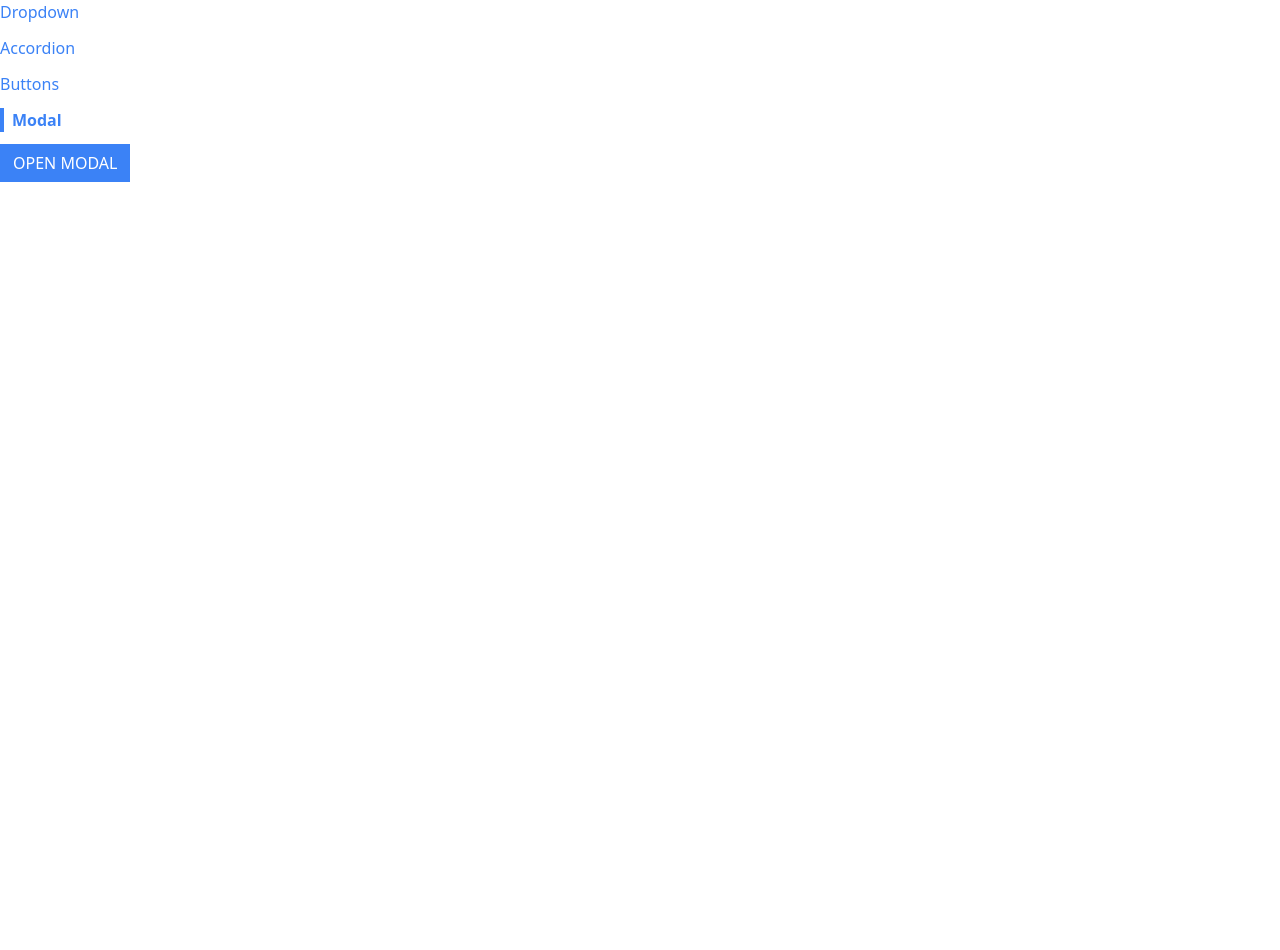
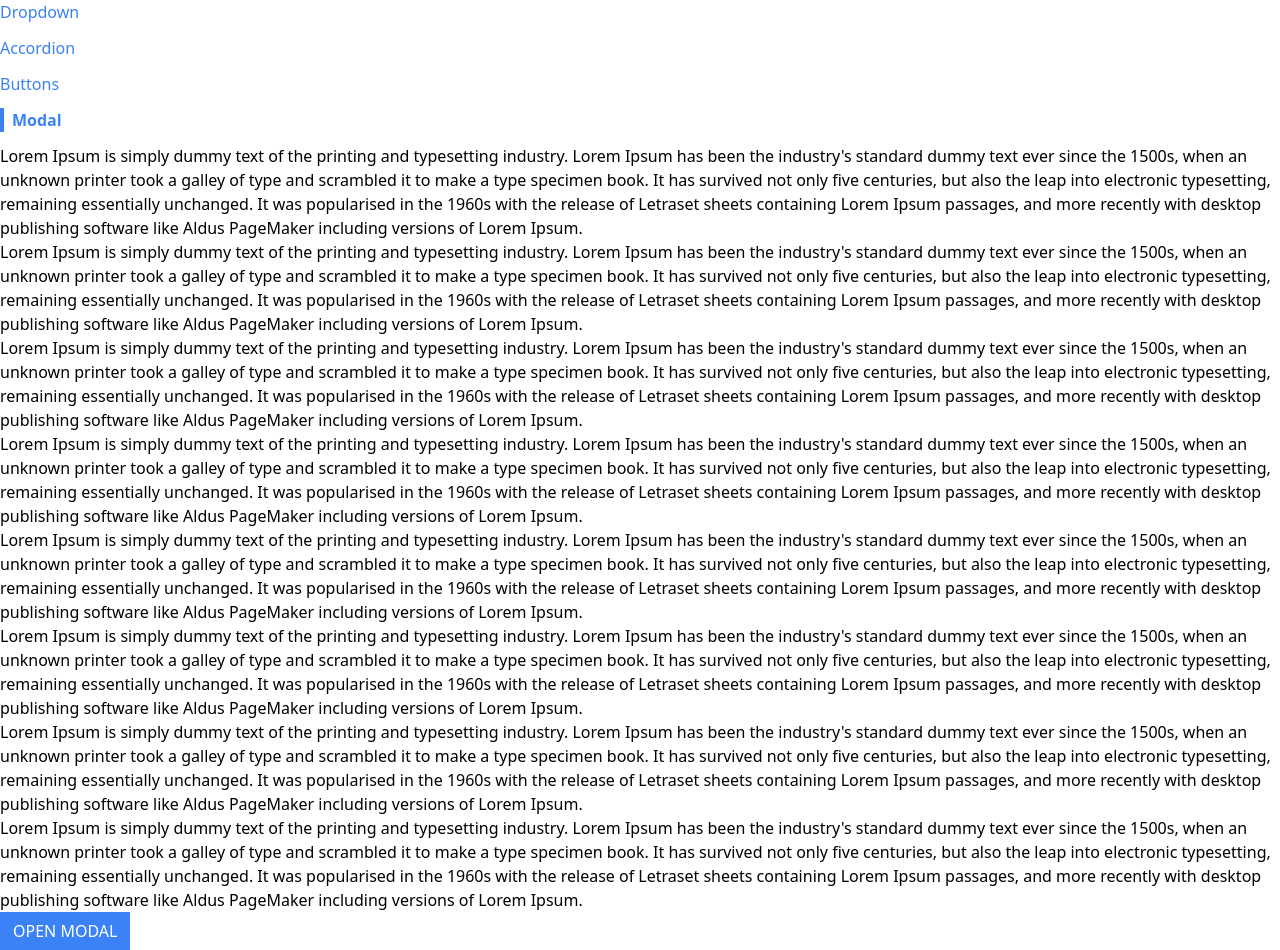
Before and after one commit to Jeungbin/react-udemy-lecture, a React (Create React App) app: page /modal in a window 1280 px wide. Before the commit the page ends 800 px from the top, so only its background shows below. Built offline with nearby package versions, Linux system fonts and the light colour scheme.

Commit message:
Fix OverFlow

```diff
--- a/src/10.Navigation and Routing/components/Modal.js
+++ b/src/10.Navigation and Routing/components/Modal.js
@@ -1,14 +1,22 @@
-import React, { useState } from "react";
+import React, { useEffect } from "react";
 import ReactDOM from "react-dom";
 
 export default function Modal({ onClose, children, actionBar }) {
+  useEffect(() => {
+    document.body.classList.add("overflow-hidden");
+
+    return () => {
+      document.body.classList.remove("overflow-hidden");
+    };
+  }, []);
+
   return ReactDOM.createPortal(
     <div>
       <div
         onClick={onClose}
-        className="absolute inset-0 bg-gray-300 opacity-80"
+        className="fixed inset-0 bg-gray-300 opacity-80"
       ></div>
-      <div className="absolute inset-40 p-10 bg-white">
+      <div className="fixed inset-40 p-10 bg-white">
         <div className="flex flex-col justify-between h-full">
           {children}
           <div className="flex justify-end">{actionBar}</div>
--- a/src/10.Navigation and Routing/pages/ModalPage.js
+++ b/src/10.Navigation and Routing/pages/ModalPage.js
@@ -29,12 +29,100 @@
 
   return (
     <div className="relative">
+      <p>
+        Lorem Ipsum is simply dummy text of the printing and typesetting
+        industry. Lorem Ipsum has been the industry's standard dummy text ever
+        since the 1500s, when an unknown printer took a galley of type and
+        scrambled it to make a type specimen book. It has survived not only five
+        centuries, but also the leap into electronic typesetting, remaining
+        essentially unchanged. It was popularised in the 1960s with the release
+        of Letraset sheets containing Lorem Ipsum passages, and more recently
+        with desktop publishing software like Aldus PageMaker including versions
+        of Lorem Ipsum.
+      </p>
+      <p>
+        Lorem Ipsum is simply dummy text of the printing and typesetting
+        industry. Lorem Ipsum has been the industry's standard dummy text ever
+        since the 1500s, when an unknown printer took a galley of type and
+        scrambled it to make a type specimen book. It has survived not only five
+        centuries, but also the leap into electronic typesetting, remaining
+        essentially unchanged. It was popularised in the 1960s with the release
+        of Letraset sheets containing Lorem Ipsum passages, and more recently
+        with desktop publishing software like Aldus PageMaker including versions
+        of Lorem Ipsum.
+      </p>
+      <p>
+        Lorem Ipsum is simply dummy text of the printing and typesetting
+        industry. Lorem Ipsum has been the industry's standard dummy text ever
+        since the 1500s, when an unknown printer took a galley of type and
+        scrambled it to make a type specimen book. It has survived not only five
+        centuries, but also the leap into electronic typesetting, remaining
+        essentially unchanged. It was popularised in the 1960s with the release
+        of Letraset sheets containing Lorem Ipsum passages, and more recently
+        with desktop publishing software like Aldus PageMaker including versions
+        of Lorem Ipsum.
+      </p>
+      <p>
+        Lorem Ipsum is simply dummy text of the printing and typesetting
+        industry. Lorem Ipsum has been the industry's standard dummy text ever
+        since the 1500s, when an unknown printer took a galley of type and
+        scrambled it to make a type specimen book. It has survived not only five
+        centuries, but also the leap into electronic typesetting, remaining
+        essentially unchanged. It was popularised in the 1960s with the release
+        of Letraset sheets containing Lorem Ipsum passages, and more recently
+        with desktop publishing software like Aldus PageMaker including versions
+        of Lorem Ipsum.
+      </p>
+      <p>
+        Lorem Ipsum is simply dummy text of the printing and typesetting
+        industry. Lorem Ipsum has been the industry's standard dummy text ever
+        since the 1500s, when an unknown printer took a galley of type and
+        scrambled it to make a type specimen book. It has survived not only five
+        centuries, but also the leap into electronic typesetting, remaining
+        essentially unchanged. It was popularised in the 1960s with the release
+        of Letraset sheets containing Lorem Ipsum passages, and more recently
+        with desktop publishing software like Aldus PageMaker including versions
+        of Lorem Ipsum.
+      </p>
+      <p>
+        Lorem Ipsum is simply dummy text of the printing and typesetting
+        industry. Lorem Ipsum has been the industry's standard dummy text ever
+        since the 1500s, when an unknown printer took a galley of type and
+        scrambled it to make a type specimen book. It has survived not only five
+        centuries, but also the leap into electronic typesetting, remaining
+        essentially unchanged. It was popularised in the 1960s with the release
+        of Letraset sheets containing Lorem Ipsum passages, and more recently
+        with desktop publishing software like Aldus PageMaker including versions
+        of Lorem Ipsum.
+      </p>
+      <p>
+        Lorem Ipsum is simply dummy text of the printing and typesetting
+        industry. Lorem Ipsum has been the industry's standard dummy text ever
+        since the 1500s, when an unknown printer took a galley of type and
+        scrambled it to make a type specimen book. It has survived not only five
+        centuries, but also the leap into electronic typesetting, remaining
+        essentially unchanged. It was popularised in the 1960s with the release
+        of Letraset sheets containing Lorem Ipsum passages, and more recently
+        with desktop publishing software like Aldus PageMaker including versions
+        of Lorem Ipsum.
+      </p>
+      <p>
+        Lorem Ipsum is simply dummy text of the printing and typesetting
+        industry. Lorem Ipsum has been the industry's standard dummy text ever
+        since the 1500s, when an unknown printer took a galley of type and
+        scrambled it to make a type specimen book. It has survived not only five
+        centuries, but also the leap into electronic typesetting, remaining
+        essentially unchanged. It was popularised in the 1960s with the release
+        of Letraset sheets containing Lorem Ipsum passages, and more recently
+        with desktop publishing software like Aldus PageMaker including versions
+        of Lorem Ipsum.
+      </p>
+      {/* <button onClick={handleClick}>Open Modal</button>
+      {open ? <Modal onClick={handleClose} /> : ""} */}
       <Button onClick={handleClick} primary>
         OPEN MODAL
       </Button>
       {showModal && modal}
-      {/* <button onClick={handleClick}>Open Modal</button>
-      {open ? <Modal onClick={handleClose} /> : ""} */}
     </div>
   );
 }
```
